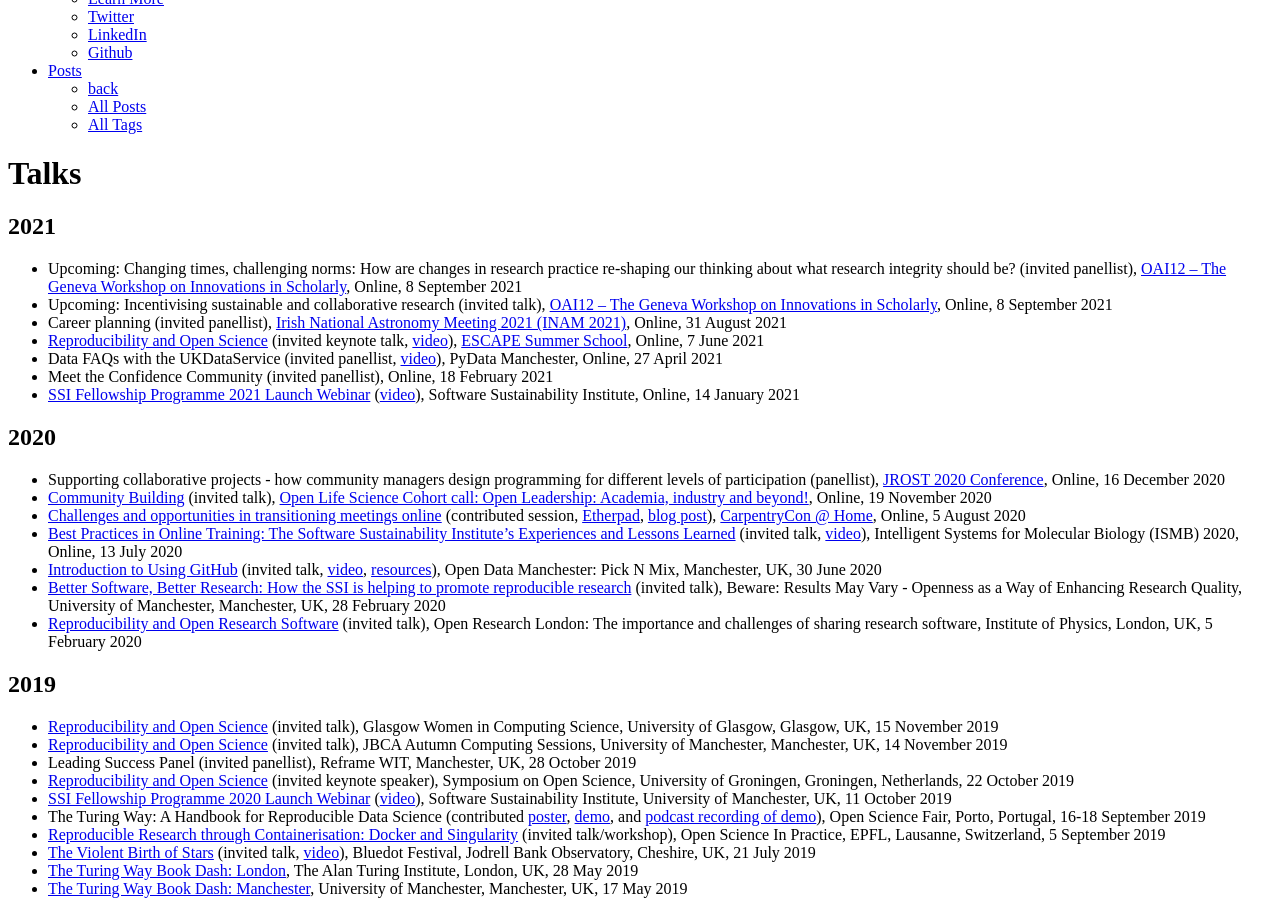
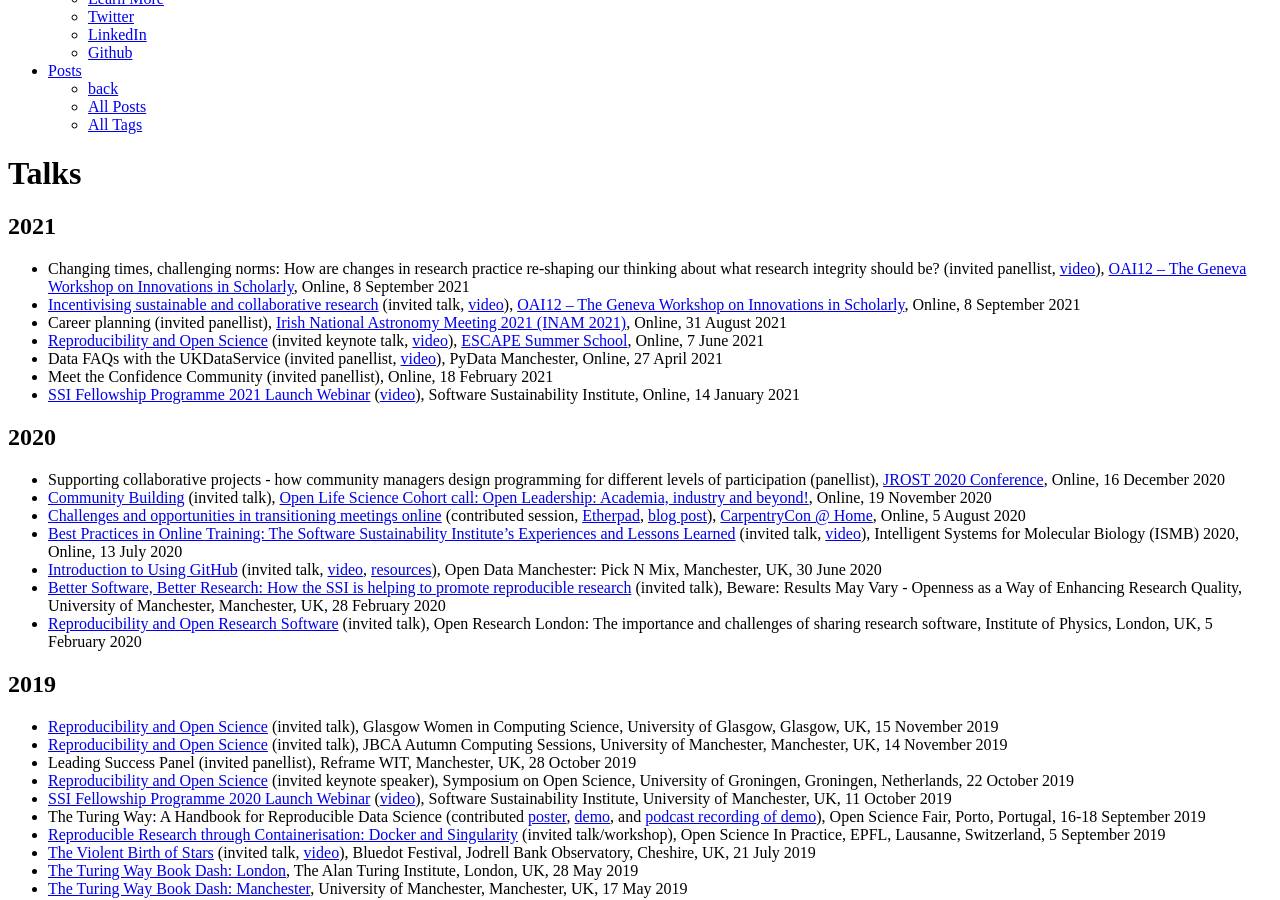
Before and after one commit to rainsworth/rainsworth.github.io, a Jekyll site: the page built from talks/index.md, in a window 1280 px wide and 900 px high, scrolled down 608 px. Built offline with Jekyll 4.4.1, drawn with Linux system fonts in a browser that asks for light colours.

Commit message:
Update index.md

```diff
--- a/talks/index.md
+++ b/talks/index.md
@@ -8,8 +8,8 @@
 
 ## 2021
 
-* Upcoming: Changing times, challenging norms: How are changes in research practice re-shaping our thinking about what research integrity should be? (invited panellist), [OAI12 – The Geneva Workshop on Innovations in Scholarly](https://oai.events/oai12/), Online, 8 September 2021
-* Upcoming: Incentivising sustainable and collaborative research (invited talk), [OAI12 – The Geneva Workshop on Innovations in Scholarly](https://oai.events/oai12/), Online, 8 September 2021
+* Changing times, challenging norms: How are changes in research practice re-shaping our thinking about what research integrity should be? (invited panellist, [video](https://vimeo.com/588305806#t=7035s)), [OAI12 – The Geneva Workshop on Innovations in Scholarly](https://oai.events/oai12/), Online, 8 September 2021
+* [Incentivising sustainable and collaborative research](https://doi.org/10.6084/m9.figshare.14986890) (invited talk, [video](https://vimeo.com/588305806#t=1500s)), [OAI12 – The Geneva Workshop on Innovations in Scholarly](https://oai.events/oai12/), Online, 8 September 2021
 * Career planning (invited panellist), [Irish National Astronomy Meeting 2021 (INAM 2021)](https://astronomers.ie/inam-2021/), Online, 31 August 2021
 * [Reproducibility and Open Science](https://doi.org/10.6084/m9.figshare.14710110) (invited keynote talk, [video](https://youtu.be/TkIZ4FIGfBc)), [ESCAPE Summer School](https://indico.in2p3.fr/event/20306/), Online, 7 June 2021
 * Data FAQs with the UKDataService (invited panellist, [video](https://youtu.be/SvNGA5-wIPs?t=582)), PyData Manchester, Online, 27 April 2021
```
